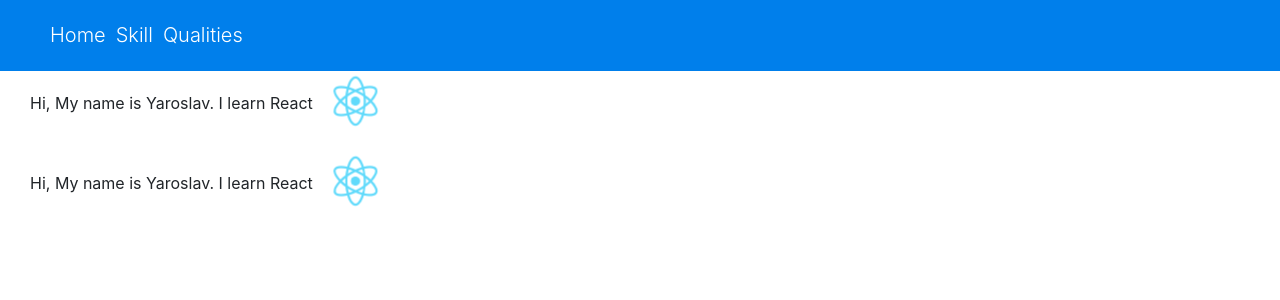
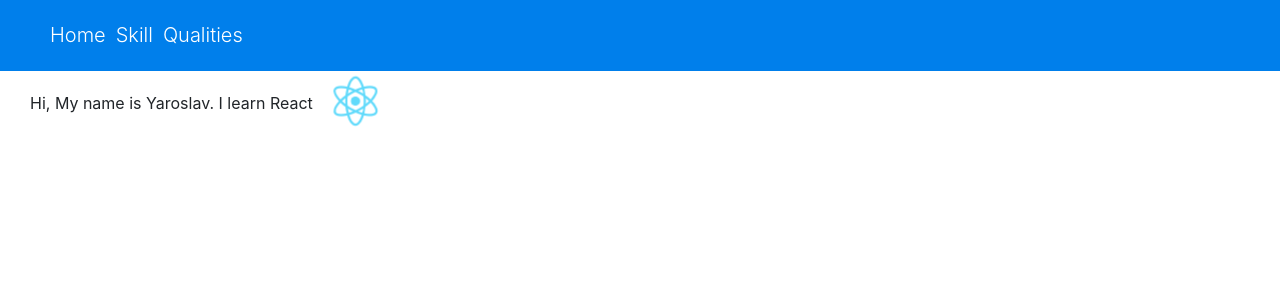
Before and after one commit to Slavik89/fr-app, a React (Create React App) app: page / in a window 1280 px wide. Shown: the top 300 px of the page. Built offline with nearby package versions, Linux system fonts and the light colour scheme.

Commit message:
Minor fixing-6

```diff
--- a/src/App.js
+++ b/src/App.js
@@ -22,7 +22,6 @@ class App extends Component {
         <Route path='/' component={Home} />
         <Route path='/skill' component={Skill} />
         <Route path='/qualities' component={Qualities} />
-        <Home />
       </BrowserRouter>
     );
   }
--- a/src/components/Qualities.js
+++ b/src/components/Qualities.js
@@ -1,4 +1,5 @@
 import React, {Component} from 'react';
+import Home from './Home';
 
 class Qualities extends Component {
   constructor(props) {
@@ -20,6 +21,7 @@ class Qualities extends Component {
       <div>
         {this.state.isOpen && body}
         <button className="btn btn-primary" onClick={this.handleClick}>{this.state.isOpen ? 'Hide' : 'Show'}</button>
+        {this.state.isOpen && <Home/>}
       </div>
     )
   }
--- a/src/components/Skill.js
+++ b/src/components/Skill.js
@@ -1,4 +1,5 @@
 import React, {Component} from 'react';
+import Home from './Home';
 
 class Skill extends Component {
   constructor(props) {
@@ -22,6 +23,7 @@ class Skill extends Component {
       <div>
         {this.state.isOpen && body}
         <button className="btn btn-primary" onClick={this.handleClick}>{this.state.isOpen ? 'Hide' : 'Show'}</button>
+        {this.state.isOpen && <Home/>}
       </div>
     )
   }
```
